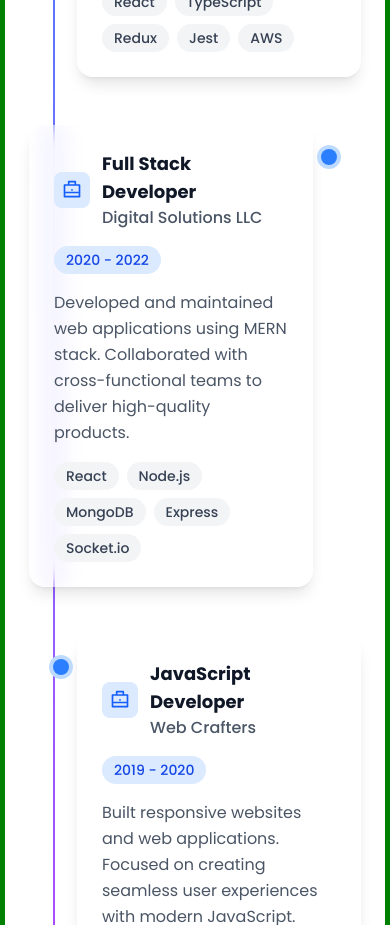
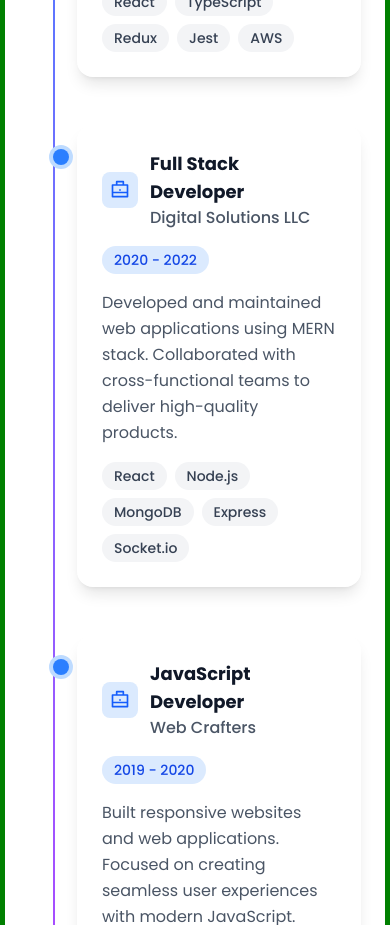
Before and after one commit to ShivamFD/my-dev-portfolio, a React (Vite) app: page / in a window 390 px wide. Shown: the part 10460-11385 px from the top of the page. Built offline with nearby package versions, Linux system fonts and the light colour scheme.

Commit message:
chore : make it mobile friendly layout

```diff
--- a/src/components/ExperienceCard.jsx
+++ b/src/components/ExperienceCard.jsx
@@ -26,35 +26,26 @@ const ExperienceCard = ({ experience, index }) => {
       initial="hidden"
       whileInView="visible"
       viewport={{ once: true }}
-      className={`relative flex ${
-        index % 2 === 0 ? 'justify-start' : 'justify-end'
-      } mb-12`}
+      className="relative flex justify-start mb-12"
     >
       {/* Timeline dot */}
-      <div className={`absolute top-6 ${
-        index % 2 === 0 ? 'left-6' : 'right-6'
-      } w-4 h-4 rounded-full ${
-        isWork
+      <div className={`absolute top-6 left-6 w-4 h-4 rounded-full ${isWork
           ? 'bg-blue-500 ring-4 ring-blue-200 dark:ring-blue-900/30'
           : 'bg-purple-500 ring-4 ring-purple-200 dark:ring-purple-900/30'
-      } z-10`} />
+        } z-10`} />
 
       {/* Content Card */}
-      <div className={`glass-effect rounded-2xl p-6 shadow-lg border ${
-        isWork
+      <div className={`glass-effect rounded-2xl p-6 shadow-lg border ${isWork
           ? 'border-blue-200 dark:border-blue-800'
           : 'border-purple-200 dark:border-purple-800'
-      } w-full max-w-md ${
-        index % 2 === 0 ? 'ml-12' : 'mr-12'
-      }`}>
+        } w-full max-w-md ml-12`}>
         {/* Header */}
         <div className="flex items-start justify-between mb-4">
           <div className="flex items-center space-x-3">
-            <div className={`p-2 rounded-lg ${
-              isWork
+            <div className={`p-2 rounded-lg ${isWork
                 ? 'bg-blue-100 dark:bg-blue-900/30 text-blue-600'
                 : 'bg-purple-100 dark:bg-purple-900/30 text-purple-600'
-            }`}>
+              }`}>
               {isWork ? <RiBriefcaseLine size={20} /> : <RiGraduationCapLine size={20} />}
             </div>
             <div>
@@ -69,11 +60,10 @@ const ExperienceCard = ({ experience, index }) => {
         </div>
 
         {/* Period */}
-        <div className={`inline-flex items-center px-3 py-1 rounded-full text-sm font-medium mb-4 ${
-          isWork
+        <div className={`inline-flex items-center px-3 py-1 rounded-full text-sm font-medium mb-4 ${isWork
             ? 'bg-blue-100 dark:bg-blue-900/30 text-blue-700 dark:text-blue-300'
             : 'bg-purple-100 dark:bg-purple-900/30 text-purple-700 dark:text-purple-300'
-        }`}>
+          }`}>
           {experience.period}
         </div>
 
```
